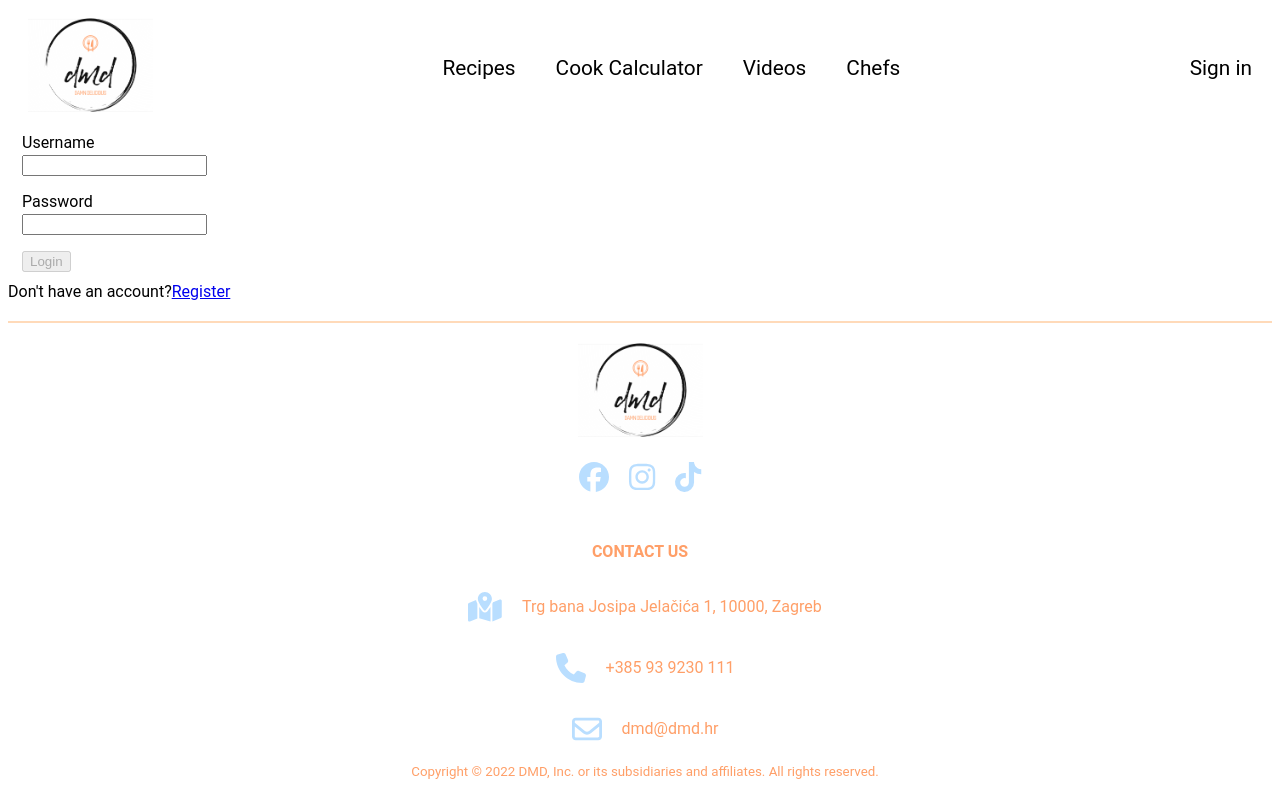
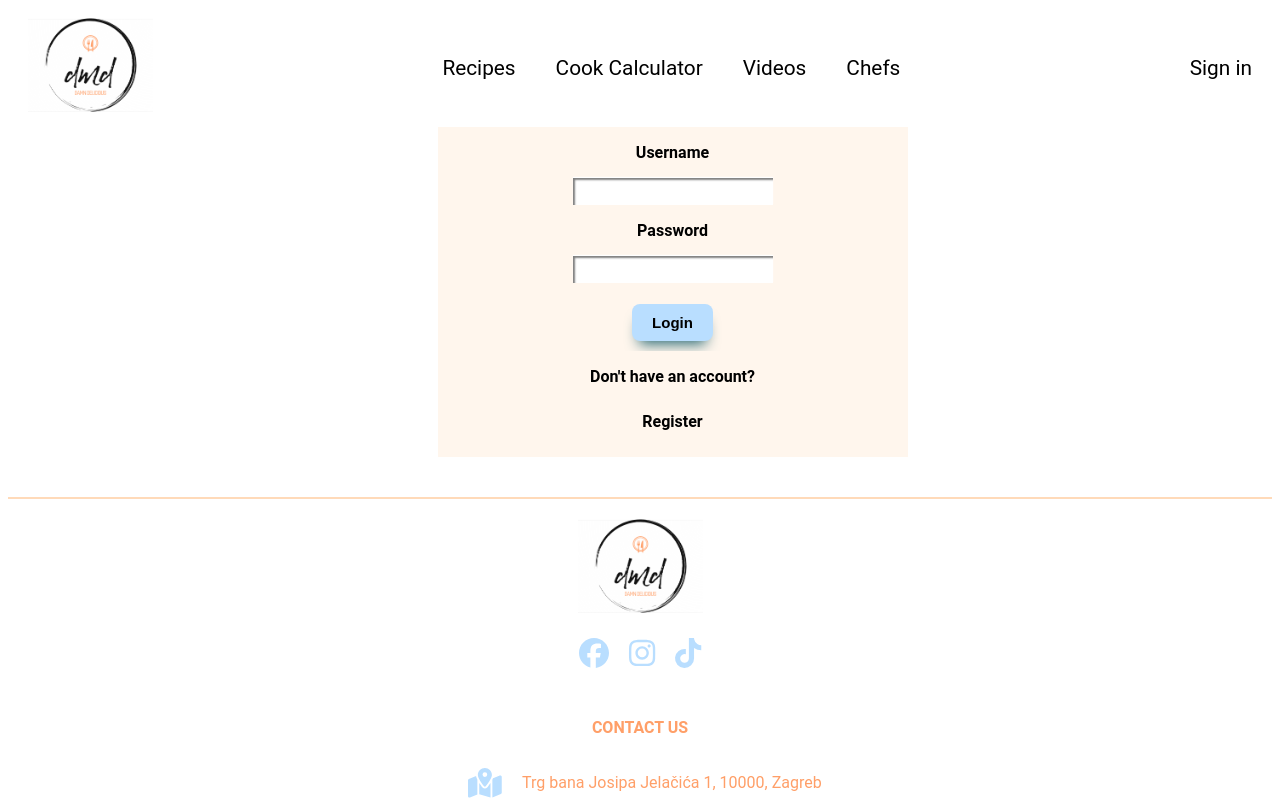
Before and after one commit to dsmintic/DMD_Damn_Delicious, a Vue app in the folder frontendVue/: page /signin in a window 1280 px wide. Shown: the top 800 px of the page. Built offline with nearby package versions, Linux system fonts and the light colour scheme; a web font is replaced by a local one.

Commit message:
signin css

```diff
--- a/frontendVue/src/components/Logout.vue
+++ b/frontendVue/src/components/Logout.vue
@@ -19,7 +19,6 @@ export default defineComponent({
 <template>
   <button @click="logout" v-if="authStore.isAuthenticated">Logout</button>
 </template>
-
 <style scoped>
 
 </style>
--- a/frontendVue/src/components/SignInForm.vue
+++ b/frontendVue/src/components/SignInForm.vue
@@ -34,38 +34,150 @@ export default defineComponent({
 </script>
 
 <template>
-  <form @submit.prevent="login" v-if="!authStore.isAuthenticated">
-    <fieldset>
+
+  <section class="container">
+    <article>
+      <form id="formSignin" @submit.prevent="login" v-if="!authStore.isAuthenticated">
+
+        <p class="fontbold">Username</p>
+        <p>
           <label for="username">
-        <span>Username</span>
-        <input type="text" id="username" autocomplete="username" v-model="user.username">
+            <input type="text" id="username" autocomplete="username" class="textarea" v-model="user.username">
           </label>
+        </p>
 
+        <p class="fontbold">Password</p>
+        <p>
           <label for="password">
-        <span>Password</span>
-        <input type="password" id="password" autocomplete="current-password" v-model="user.password">
+            <input type="password" id="password" autocomplete="current-password" class="textarea" v-model="user.password">
           </label>
+        </p>
 
-      <button type="submit" :disabled="!valid">Login</button>
-    </fieldset>
+        <div class="container_buttons">
+          <button class="myButton" type="submit" :disabled="!valid">Login</button>
+        </div>
+
       </form>
-  <label>Don't have an account?</label><router-link :to="{ name: 'Register' }">Register</router-link>
-  <ErrorMessage v-if="error?.message" :error="error"/>
+
+      <p class="fontbold"><label>Don't have an account?</label></p>
+
+      <p class="fontbold"><router-link :to="{ name: 'Register' }">Register</router-link>
+      <ErrorMessage v-if="error?.message" :error="error" /></p>
+
+
+    </article>
+  </section>
 </template>
 
 <style scoped>
-fieldset {
-  border: 0;
+
+.container {
+  overflow: hidden;
+  display: flex;
+  justify-content: center;
 }
 
-fieldset > label {
-  display: block;
-  width: 10rem;
-  margin-bottom: 1rem;
+.container article {
+  margin-left: 10px;
+  margin-right: 10px;
+  margin-bottom: 20px;
+  background-color: #FFF6ED;
+  width: 470px;
+  margin-left: 75px;
 }
 
-label > span {
-  display: block;
-  margin-bottom: 0.2rem;
+.container article h1 {
+  font-size: medium;
+  background-color: #FFF6ED;
+}
+
+.container article p {
+  font-size: medium;
+  display: flex;
+  justify-content: center;
+}
+
+
+
+:focus-visible {
+  outline-color: #B9DEFF;
+  outline-offset: 3px;
+  border-color: #FFDAB9;
+  border-style: solid;
+}
+
+#formSignin input[type=text],
+#formSignin input[type=password] {
+  width: 100%;
+  background-color: white;
+  height: 25px;
+  border: transparent;
+  box-shadow: inset 2px 2px 2px grey, 0 -1px 1px white;
+  vertical-align: top;
+
+}
+
+#formSignin textarea {
+  height: 200px;
+  resize: none;
+  border: 3px solid transparent;
+  box-shadow: inset 2px 2px 2px grey, 0 -1px 1px white;
+  background-color: white;
+  width: 80%;
+}
+
+
+.error {
+  background-color: #FDB9FF;
+}
+
+#formSignin label {
+  display: inline-block;
+  width: 200px;
+  text-align: left;
+  display: flex;
+  justify-content: center;
+}
+
+.fontbold {
+  font-weight: 700;
+}
+
+.textfont {
+  font-weight: 100;
+  padding: 10px;
+  margin: 0;
+}
+
+.container_buttons {
+  overflow: hidden;
+  display: flex;
+  justify-content: center;
+  padding-bottom: 10px;
+  margin-bottom: 0;
+}
+
+.myButton {
+  box-shadow: 0px 10px 14px -7px #276873;
+  margin-top: 5px;
+  background-color: #B9DEFF;
+  border-radius: 8px;
+  cursor: pointer;
+  color: black;
+  font-size: 15px;
+  font-weight: bold;
+  padding: 10px 20px;
+  text-decoration: none;
+  border: none;
+}
+
+.myButton:hover {
+  background-color: #FFDAB9;
+  color: white;
+}
+
+.myButton:active {
+  position: relative;
+  top: 2px;
 }
 </style>
```
Lines whose indentation alone changed are shown as unchanged.
